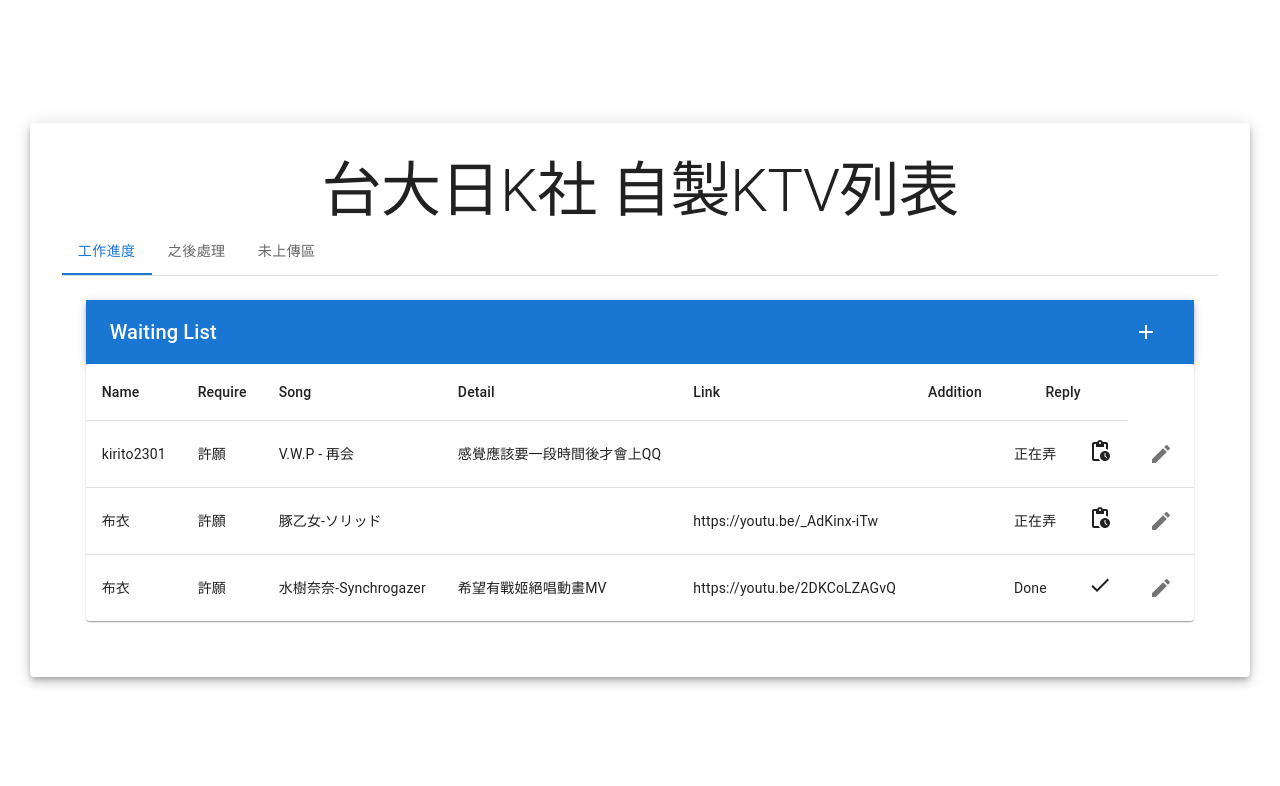
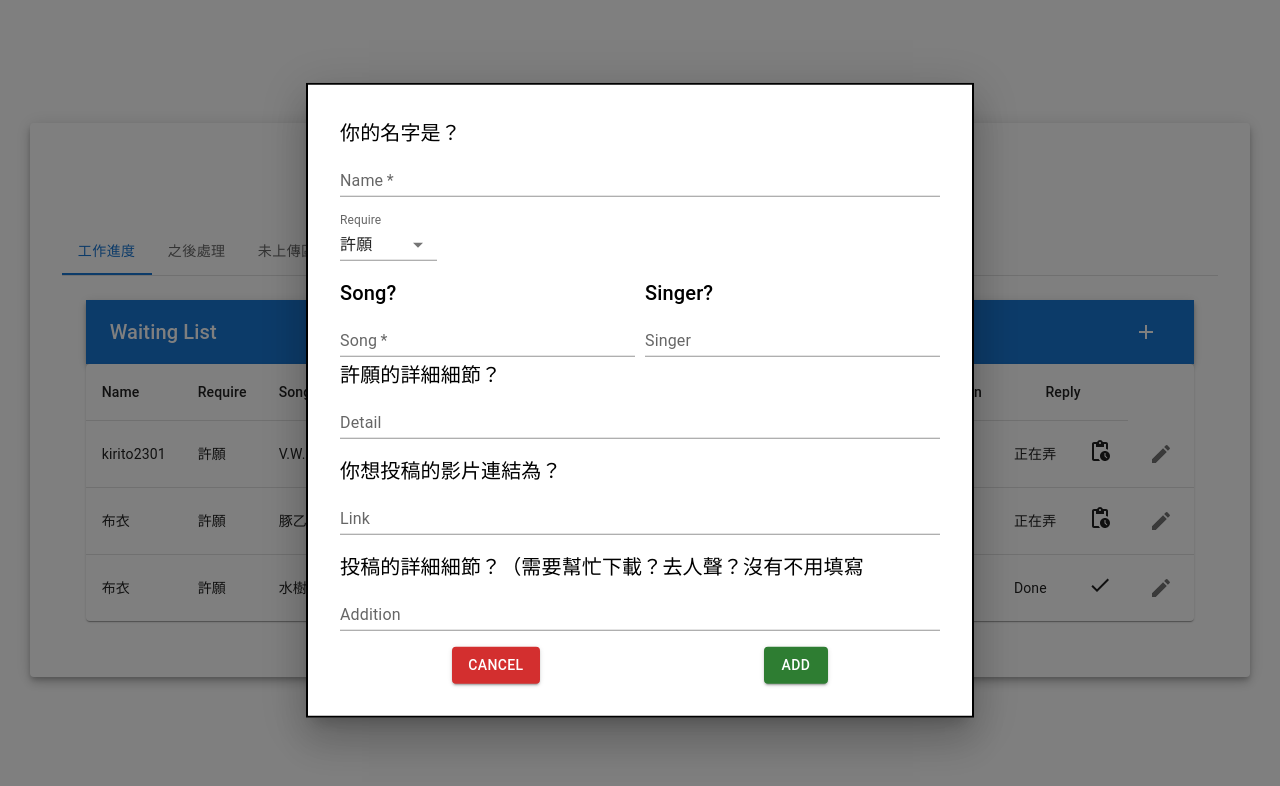
Before and after one commit to MrEast1203/NTU_japanese_karaoke, a React (Create React App) app in the folder frontend/: page / in a window 1280 px wide. Both pictures are taken after a click on the button 1146 px from the left and 332 px from the top of the page. Shown: the top 786 px of the page. Built offline with nearby package versions, Linux system fonts and the light colour scheme.

Commit message:
add modal

```diff
--- /dev/null
+++ b/frontend/src/components/AddModal.js
@@ -0,0 +1,149 @@
+import React from "react";
+import Modal from "@mui/material/Modal";
+import Box from "@mui/material/Box";
+import Typography from "@mui/material/Typography";
+import TextField from "@mui/material/TextField";
+import InputLabel from "@mui/material/InputLabel";
+import FormControl from "@mui/material/FormControl";
+import NativeSelect from "@mui/material/NativeSelect";
+import Button from "@mui/material/Button";
+import Stack from "@mui/material/Stack";
+
+const style = {
+  position: "absolute",
+  top: "50%",
+  left: "50%",
+  transform: "translate(-50%, -50%)",
+  width: 600,
+  bgcolor: "background.paper",
+  border: "2px solid #000",
+  boxShadow: 24,
+  p: 4,
+};
+
+const AddModal = ({ open, onClose }) => {
+  return (
+    <Modal
+      open={open}
+      aria-labelledby="modal-modal-title"
+      aria-describedby="modal-modal-description">
+      <Box sx={style}>
+        <Typography id="modal-modal-title" variant="h6" component="h2">
+          你的名字是？
+        </Typography>
+        <TextField
+          required
+          fullWidth
+          id="standard-required"
+          label="Name"
+          variant="standard"
+          sx={{ mb: 2 }}
+        />
+
+        <FormControl sx={{ mb: 2 }}>
+          <InputLabel variant="standard" htmlFor="uncontrolled-native">
+            Require
+          </InputLabel>
+          <NativeSelect
+            defaultValue={10}
+            inputProps={{
+              name: "require",
+              id: "uncontrolled-native",
+            }}>
+            <option value={10}>許願</option>
+            <option value={20}>投稿</option>
+            <option value={30}>修改建議</option>
+          </NativeSelect>
+        </FormControl>
+        <div
+          style={{
+            width: 600,
+            display: "flex",
+            flexWrap: "nowrap",
+            justifyContent: "space-around",
+            marginBottom: 2,
+          }}>
+          <div style={{ width: 295, marginRight: 10 }}>
+            <Typography
+              id="modal-modal-title"
+              variant="h6"
+              component="h2"
+              align="left">
+              Song?
+            </Typography>
+            <TextField
+              required
+              fullWidth
+              id="standard-required"
+              label="Song"
+              variant="standard"
+            />
+          </div>
+          <div style={{ width: 295 }}>
+            <Typography id="modal-modal-title" variant="h6" component="h2">
+              Singer?
+            </Typography>
+            <TextField
+              fullWidth
+              id="standard"
+              label="Singer"
+              variant="standard"
+            />
+          </div>
+        </div>
+
+        <Typography id="modal-modal-title" variant="h6" component="h2">
+          許願的詳細細節？
+        </Typography>
+        <TextField
+          fullWidth
+          id="standard"
+          label="Detail"
+          variant="standard"
+          sx={{ mb: 2 }}
+        />
+
+        <Typography id="modal-modal-title" variant="h6" component="h2">
+          你想投稿的影片連結為？
+        </Typography>
+        <TextField
+          fullWidth
+          id="standard"
+          label="Link"
+          variant="standard"
+          sx={{ mb: 2 }}
+        />
+
+        <Typography id="modal-modal-title" variant="h6" component="h2">
+          投稿的詳細細節？（需要幫忙下載？去人聲？沒有不用填寫
+        </Typography>
+        <TextField
+          fullWidth
+          id="standard"
+          label="Addition"
+          variant="standard"
+          sx={{ mb: 2 }}
+        />
+
+        <Stack
+          direction="row"
+          spacing={0}
+          alignItems={"center"}
+          justifyContent={"space-around"}>
+          <Button variant="contained" color="error" onClick={onClose}>
+            Cancel
+          </Button>
+          <Button variant="contained" color="success">
+            Add
+          </Button>
+        </Stack>
+
+        {/* <Typography id="modal-modal-description" sx={{ mt: 2 }}>
+          Duis mollis, est non commodo luctus, nisi erat porttitor ligula.
+        </Typography> */}
+      </Box>
+    </Modal>
+  );
+};
+
+export default AddModal;
--- a/frontend/src/containers/Body.js
+++ b/frontend/src/containers/Body.js
@@ -20,6 +20,7 @@ import Tab from "@mui/material/Tab";
 import TabContext from "@mui/lab/TabContext";
 import TabList from "@mui/lab/TabList";
 import TabPanel from "@mui/lab/TabPanel";
+import AddModal from "../components/AddModal";
 const Wrapper = styled.section`
   display: flex;
   flex-direction: column;
@@ -123,6 +124,12 @@ const Body = () => {
   };
   ////////////////////////////////////////////////
 
+  //For Model
+  const [open, setOpen] = React.useState(false);
+  const handleOpen = () => setOpen(true);
+  const handleClose = () => setOpen(false);
+  ////////////////////////////////////////////////
+
   return (
     <Wrapper>
       <Box sx={{ width: "100%", typography: "body1" }}>
@@ -145,9 +152,11 @@ const Body = () => {
                     size="large"
                     edge="start"
                     color="inherit"
-                    aria-label="menu">
+                    aria-label="menu"
+                    onClick={handleOpen}>
                     <AddIcon />
                   </IconButton>
+                  <AddModal open={open} onClose={handleClose} />
                 </Toolbar>
               </AppBar>
             </Box>
```
